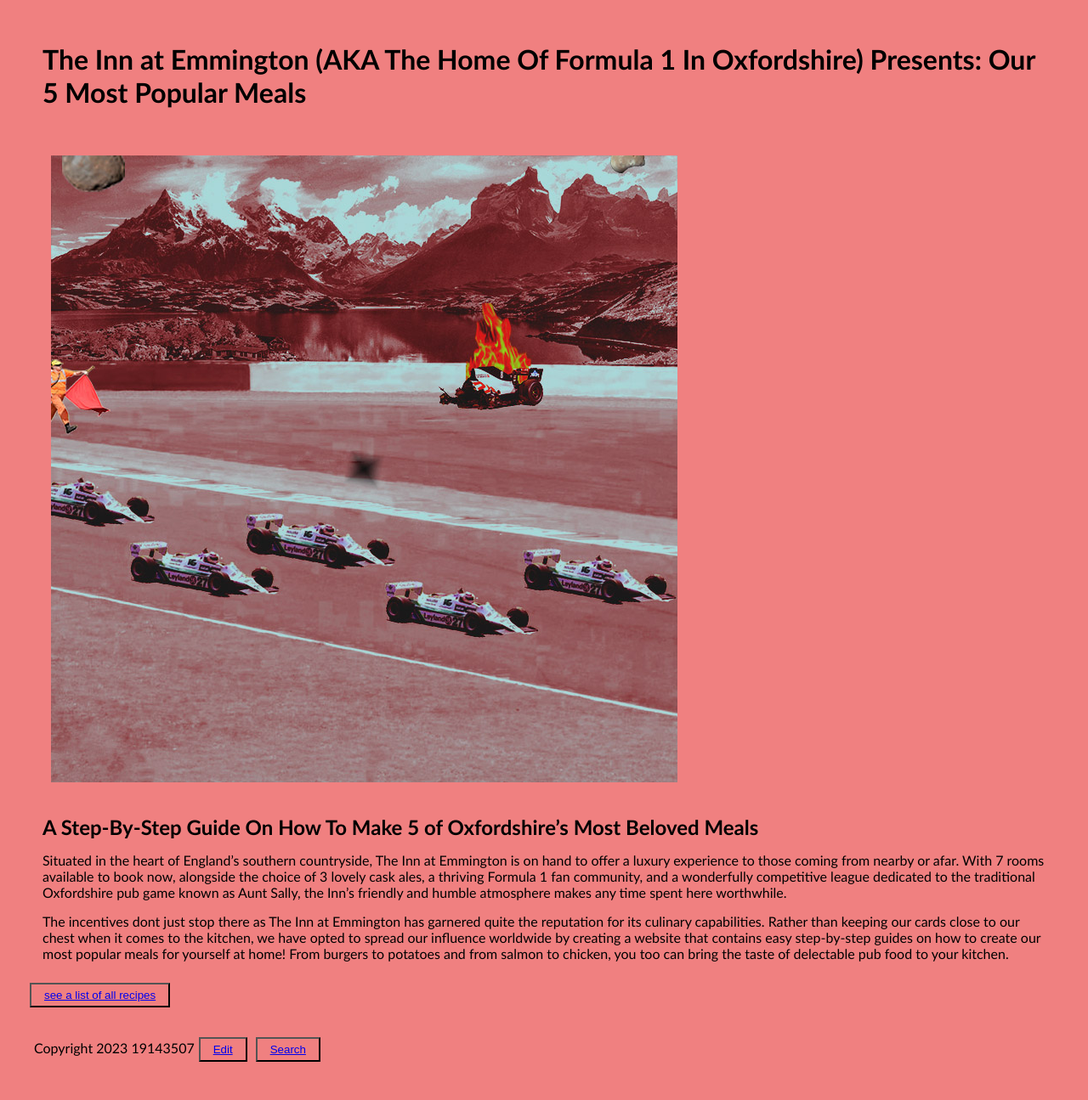
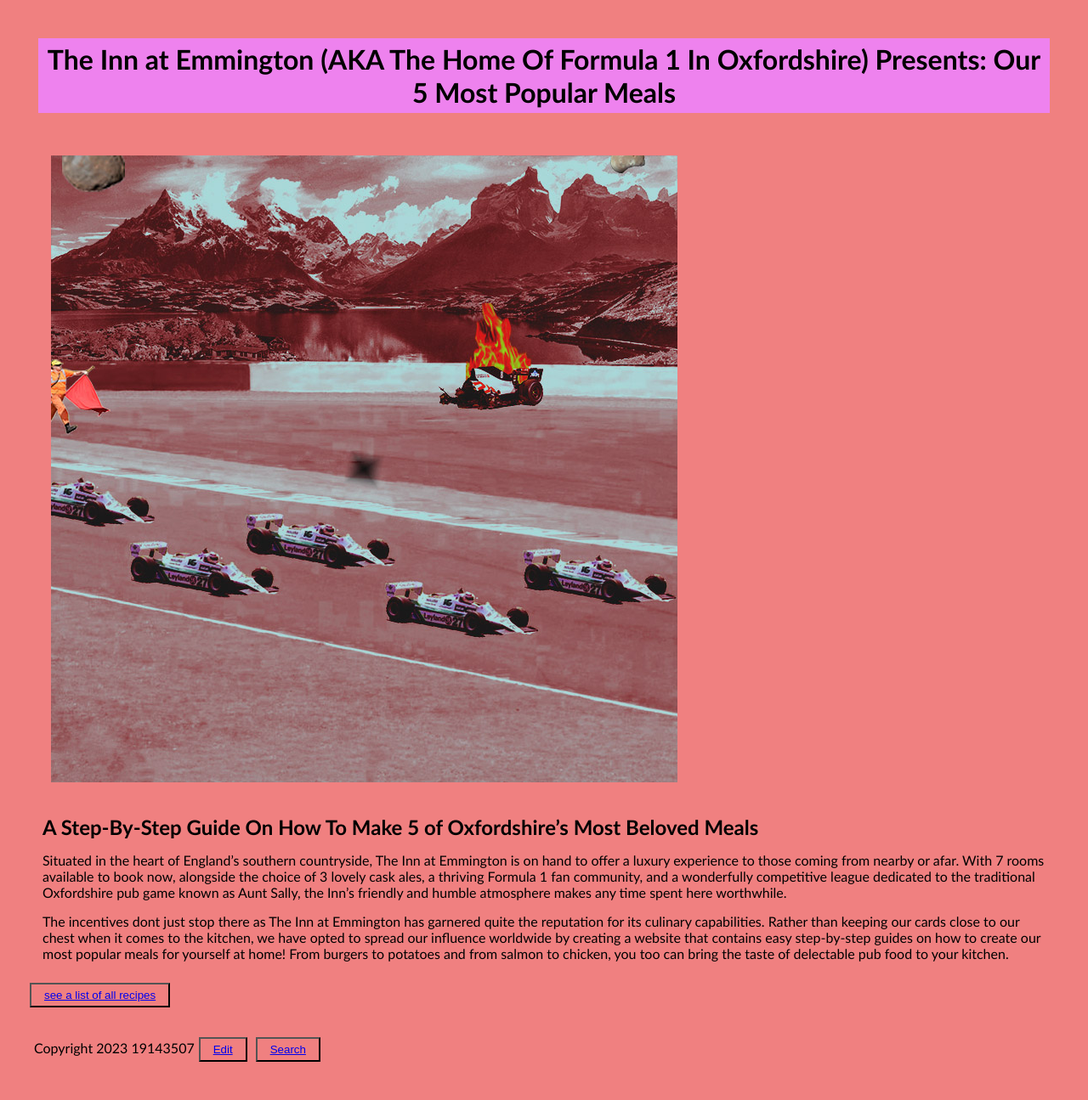
Before and after one commit to 19143507/inn-at-emmington, a Jekyll site: the page built from home/index.md, in a window 1280 px wide. Shown: the whole page at 85% size. Built offline with Jekyll 4.4.1, drawn with Linux system fonts in a browser that asks for light colours.

Commit message:
Update recipes.css

```diff
--- a/styles/recipes.css
+++ b/styles/recipes.css
@@ -13,4 +13,10 @@
   background-color: lightcoral;
 }
 
+h1 {
+  text-align: center;
+  background-color: violet;
+}
+}
+
 /* the rest is up to you */
```
